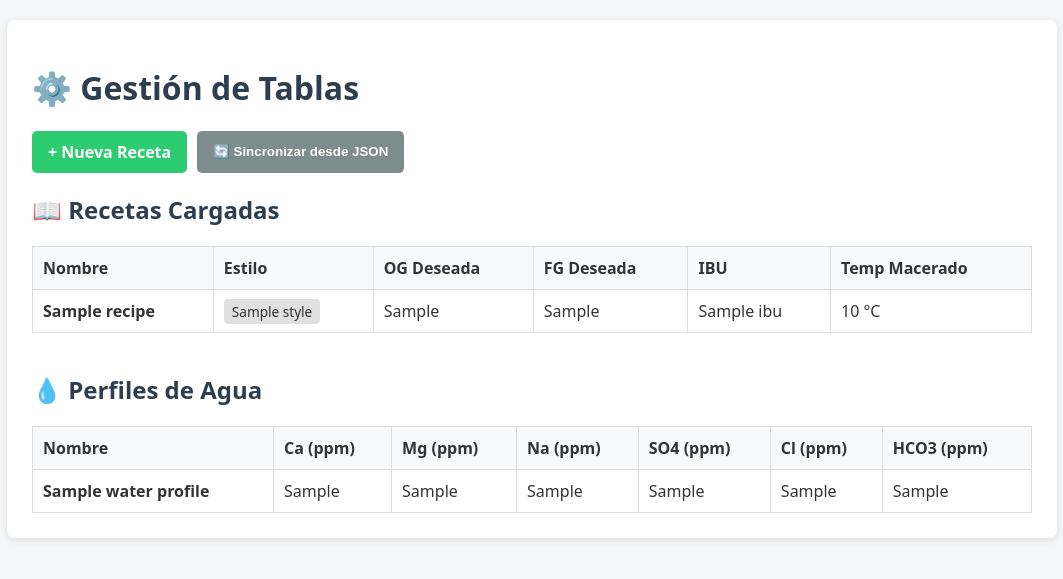
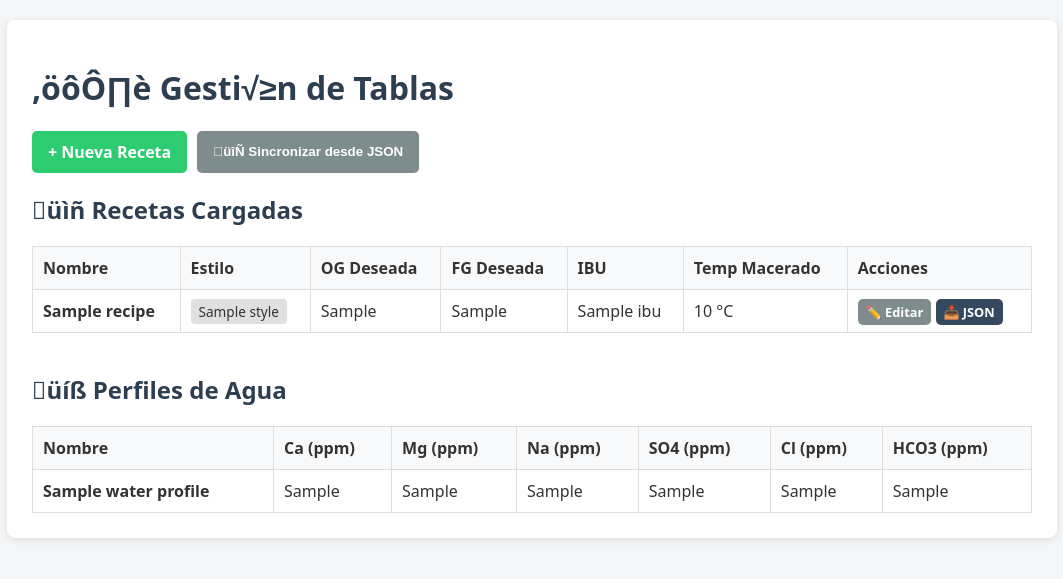
Before and after one commit to sbstnrossi/brewing-calc, a Flask app: template templates/tables.html in a window 1280 px wide. Shown: the top 579 px of the page, without its empty margins (108-1171 px from the left). Run offline with Flask 3, Linux system fonts and the light colour scheme; the template is opened without the code that fills it: most values are stand-ins (such as "Sample title", 1, 10 or a date in 2020).

Commit message:
edit or export recipe

```diff
--- a/app.py
+++ b/app.py
@@ -1,5 +1,5 @@
 import os
-from flask import Flask, request, jsonify, render_template_string, render_template, redirect, url_for
+from flask import Flask, request, jsonify, render_template_string, render_template, redirect, url_for, Response
 from google.cloud import firestore
 from recipeman import RecipeManager
 from batchman import BatchManager
@@ -7,6 +7,7 @@ import sync_utils
 import re
 from datetime import datetime
 import core
+import json
 
 app = Flask(__name__)
 
@@ -246,6 +247,27 @@ def add_recipe():
         return jsonify({"status": "error", "message": str(e)}), 500
 
 
+@app.route("/tables/recipe/export/<recipe_id>", methods=["GET"])
+def export_recipe_json(recipe_id):
+    """Obtiene el documento de Firestore y lo entrega como un archivo JSON descargable."""
+    doc_ref = db.collection("recipes").document(recipe_id).get()
+
+    if not doc_ref.exists:
+        return "La receta no existe en Firestore", 404
+
+    recipe_data = doc_ref.to_dict()
+    recipe_data["id"] = recipe_id
+
+    # Convertimos el diccionario a una cadena JSON formateada con sangría
+    json_output = json.dumps(recipe_data, indent=2, ensure_ascii=False)
+
+    return Response(
+        json_output,
+        mimetype="application/json",
+        headers={"Content-Disposition": f"attachment;filename={recipe_id}.json"}
+    )
+
+
 @app.route("/tables/water/new", methods=["GET"])
 def new_water_profile_form():
     """Formulario para crear un nuevo perfil de agua."""
--- a/templates/tables.html
+++ b/templates/tables.html
@@ -3,7 +3,7 @@
 <head>
     <meta charset="UTF-8">
     <meta name="viewport" content="width=device-width, initial-scale=1.0">
-    <title>Gestión de Tablas - Brewing Calc</title>
+    <title>Gesti√≥n de Tablas - Brewing Calc</title>
     <style>
         body { font-family: system-ui, sans-serif; margin: 20px; background: #f4f6f8; color: #333; }
         .container { max-width: 1000px; margin: auto; background: white; padding: 25px; border-radius: 8px; box-shadow: 0 2px 8px rgba(0,0,0,0.1); }
@@ -20,14 +20,14 @@
 </head>
 <body>
     <div class="container">
-        <h1>⚙️ Gestión de Tablas</h1>
+        <h1>‚öôÔ∏è Gesti√≥n de Tablas</h1>
 
         <div class="actions">
             <a href="/tables/recipe/new" class="btn btn-success">+ Nueva Receta</a>
-            <button onclick="syncJson()" class="btn btn-secondary">🔄 Sincronizar desde JSON</button>
+            <button onclick="syncJson()" class="btn btn-secondary">üîÑ Sincronizar desde JSON</button>
         </div>
 
-        <h2>📖 Recetas Cargadas</h2>
+        <h2>üìñ Recetas Cargadas</h2>
         <table>
             <thead>
                 <tr>
@@ -37,6 +37,7 @@
                     <th>FG Deseada</th>
                     <th>IBU</th>
                     <th>Temp Macerado</th>
+                    <th>Acciones</th> <!-- 1. Nueva columna -->
                 </tr>
             </thead>
             <tbody>
@@ -48,16 +49,21 @@
                     <td>{{ recipe.target_fg }}</td>
                     <td>{{ recipe.ibu }}</td>
                     <td>{{ recipe.mash_temp }} °C</td>
+                    <td>
+                        <!-- 2. Botón de exportar + opción de editar para cada receta -->
+                        <a href="/tables/recipe/edit/{{ recipe.id }}" class="btn btn-secondary" style="padding: 4px 8px; font-size: 0.8em;">✏️ Editar</a>
+                        <a href="/tables/recipe/export/{{ recipe.id }}" class="btn btn-secondary" style="padding: 4px 8px; font-size: 0.8em; background-color: #34495e;">📥 JSON</a>
+                    </td>
                 </tr>
                 {% else %}
                 <tr>
-                    <td colspan="6" style="text-align:center;">No hay recetas cargadas en Firestore.</td>
+                    <td colspan="7" style="text-align:center;">No hay recetas cargadas en Firestore.</td>
                 </tr>
                 {% endfor %}
             </tbody>
         </table>
 
-        <h2 style="margin-top: 40px;">💧 Perfiles de Agua</h2>
+        <h2 style="margin-top: 40px;">üíß Perfiles de Agua</h2>
         <table>
             <thead>
                 <tr>
@@ -92,7 +98,7 @@
 
     <script>
         async function syncJson() {
-            if (!confirm("¿Deseas sincronizar Firestore con los archivos JSON locales?")) return;
+            if (!confirm("¬øDeseas sincronizar Firestore con los archivos JSON locales?")) return;
             const res = await fetch("/tables/sync", { method: "POST" });
             const data = await res.json();
             alert(data.message);
```
